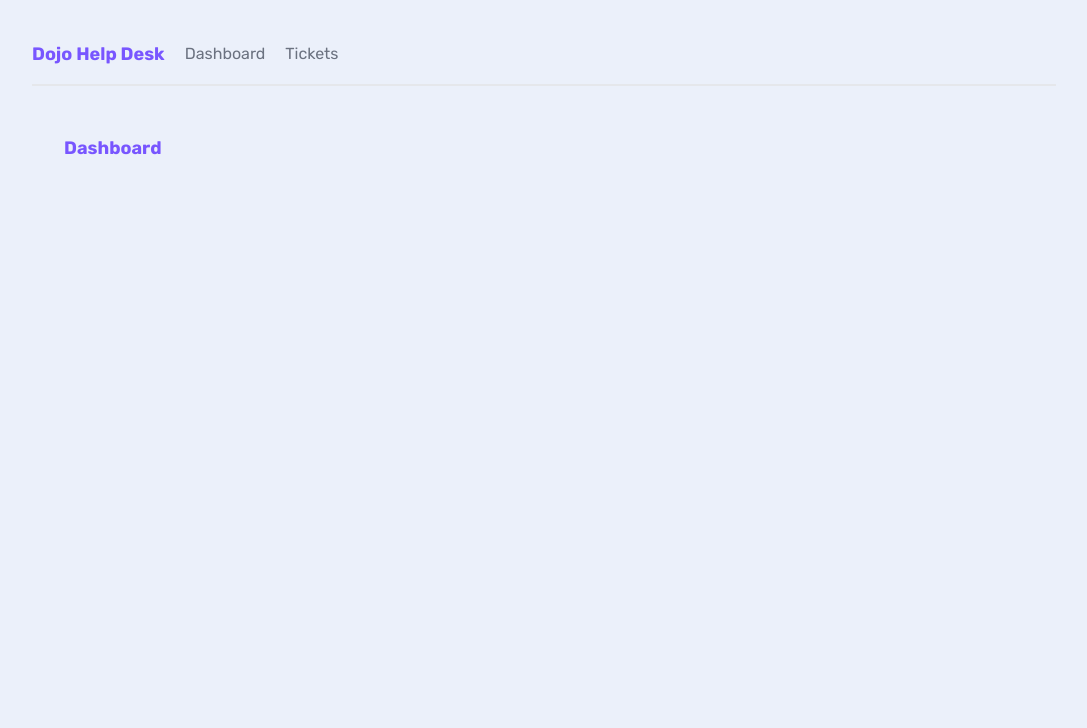
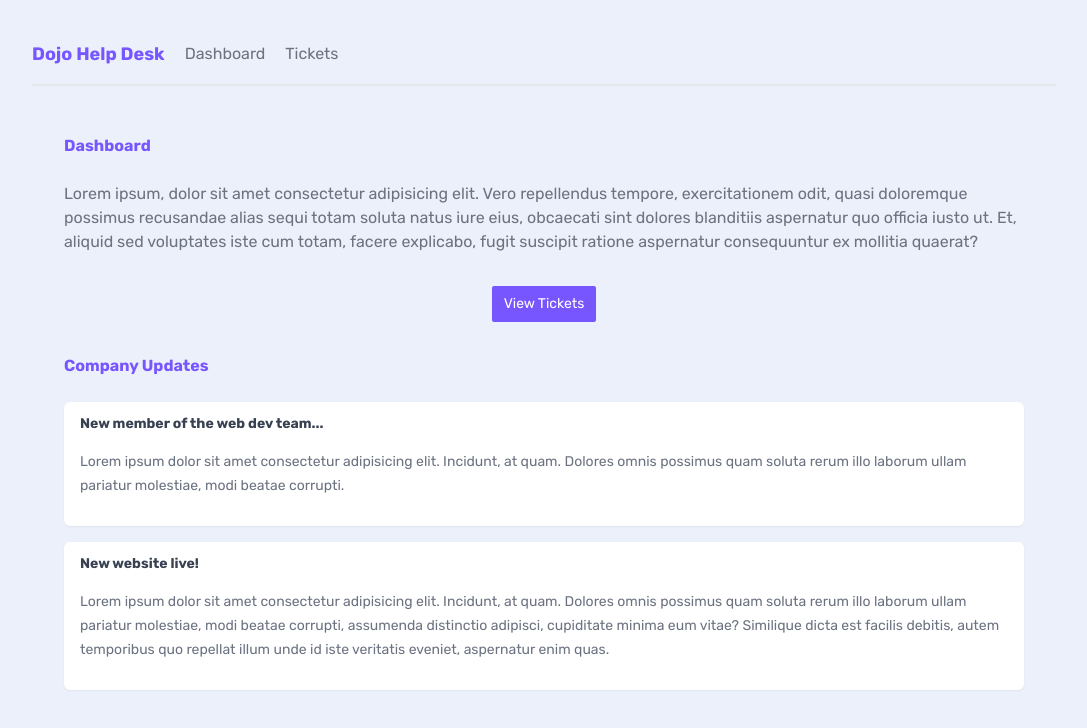
Before and after one commit to Muhammad-Umar-Khan/Tickets_nextjs, a Next.js app: page / in a window 1280 px wide. Shown: the top 728 px of the page, without its empty margins (96-1183 px from the left). Built offline with nearby package versions, Linux system fonts and the light colour scheme.

Commit message:
Home page content

```diff
--- a/app/page.tsx
+++ b/app/page.tsx
@@ -1,7 +1,45 @@
+import Link from "next/link";
+
 function Home() {
   return (
     <main>
-      <h1>Dashboard</h1>
+      <h2>Dashboard</h2>
+      <p>
+        Lorem ipsum, dolor sit amet consectetur adipisicing elit. Vero
+        repellendus tempore, exercitationem odit, quasi doloremque possimus
+        recusandae alias sequi totam soluta natus iure eius, obcaecati sint
+        dolores blanditiis aspernatur quo officia iusto ut. Et, aliquid sed
+        voluptates iste cum totam, facere explicabo, fugit suscipit ratione
+        aspernatur consequuntur ex mollitia quaerat?
+      </p>
+
+      <div className="flex justify-center my-8">
+        <Link href="/tickets">
+          <button className="btn-primary">View Tickets</button>
+        </Link>
+      </div>
+
+      <h2>Company Updates</h2>
+
+      <div className="card">
+        <h3>New member of the web dev team...</h3>
+        <p>
+          Lorem ipsum dolor sit amet consectetur adipisicing elit. Incidunt, at
+          quam. Dolores omnis possimus quam soluta rerum illo laborum ullam
+          pariatur molestiae, modi beatae corrupti.
+        </p>
+      </div>
+      <div className="card">
+        <h3>New website live!</h3>
+        <p>
+          Lorem ipsum dolor sit amet consectetur adipisicing elit. Incidunt, at
+          quam. Dolores omnis possimus quam soluta rerum illo laborum ullam
+          pariatur molestiae, modi beatae corrupti, assumenda distinctio
+          adipisci, cupiditate minima eum vitae? Similique dicta est facilis
+          debitis, autem temporibus quo repellat illum unde id iste veritatis
+          eveniet, aspernatur enim quas.
+        </p>
+      </div>
     </main>
   );
 }
```
